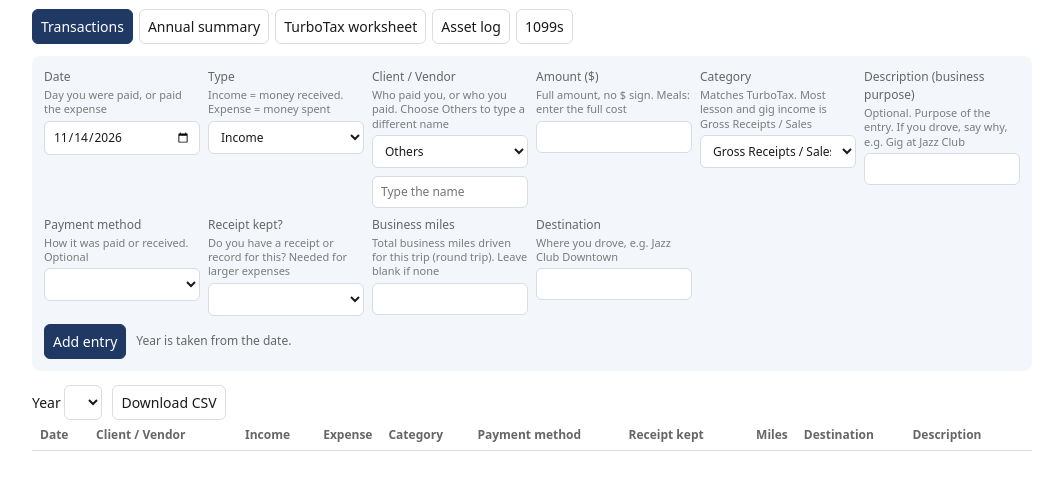
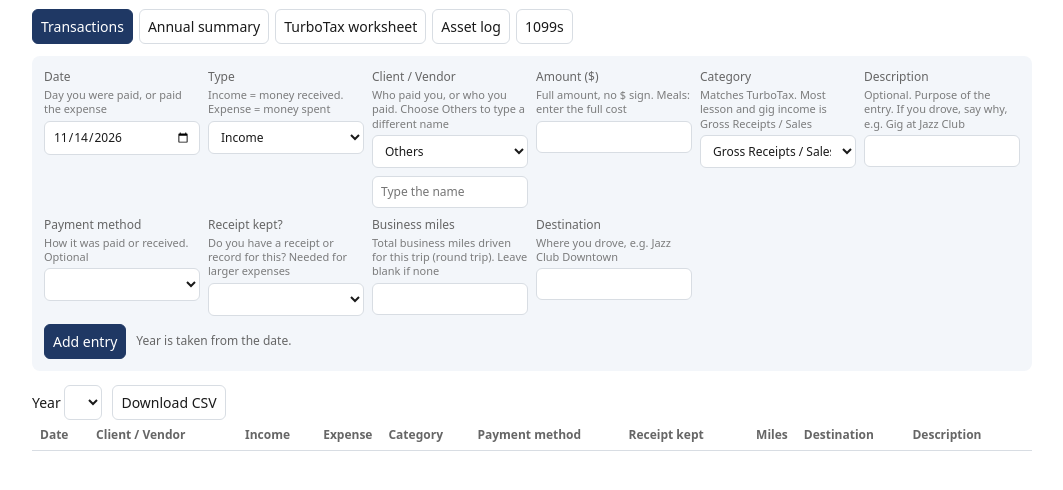
Before and after one commit to byoungwpark/music-tracker, a plain HTML site: page index.html in a window 1280 px wide. Shown: the part 72-562 px from the top of the page, without its empty margins (108-1171 px from the left). Drawn offline with Linux system fonts and the light colour scheme; no server answers.

Commit message:
Shorten Description label

```diff
--- a/index.html
+++ b/index.html
@@ -81,7 +81,7 @@ table{min-width:0}
 <label>Client / Vendor<small>Who paid you, or who you paid. Choose Others to type a different name</small><select id="cl"><option>Others</option><option>Abilene Philharmonic</option><option>American Baroque</option><option>Bocal Majority</option><option>Dallas Bach Society</option><option>GDYO</option><option>IDRS Membership</option><option>Richardson Symphony</option><option>Sarasota Orchestra</option><option>Union Fee</option><option>Woodwind and Brasswind</option></select><input id="clo" placeholder="Type the name" style="margin-top:6px"></label>
 <label>Amount ($)<small>Full amount, no $ sign. Meals: enter the full cost</small><input type="number" id="amt" step="0.01" min="0" required></label>
 <label>Category<small>Matches TurboTax. Most lesson and gig income is Gross Receipts / Sales</small><select id="cat" required></select></label>
-<label>Description (business purpose)<small>Optional. Purpose of the entry. If you drove, say why, e.g. Gig at Jazz Club</small><input id="desc"></label>
+<label>Description<small>Optional. Purpose of the entry. If you drove, say why, e.g. Gig at Jazz Club</small><input id="desc"></label>
 <label>Payment method<small>How it was paid or received. Optional</small><select id="pay"><option></option><option>Cash</option><option>Check</option><option>Credit card</option><option>Debit card</option><option>Venmo</option><option>Zelle</option><option>PayPal</option><option>ACH/Wire</option><option>Other</option></select></label>
 <label>Receipt kept?<small>Do you have a receipt or record for this? Needed for larger expenses</small><select id="rk"><option value=""></option><option>Yes</option><option>No</option></select></label>
 <label>Business miles<small>Total business miles driven for this trip (round trip). Leave blank if none</small><input type="number" id="mi" step="0.1" min="0"></label>
```
